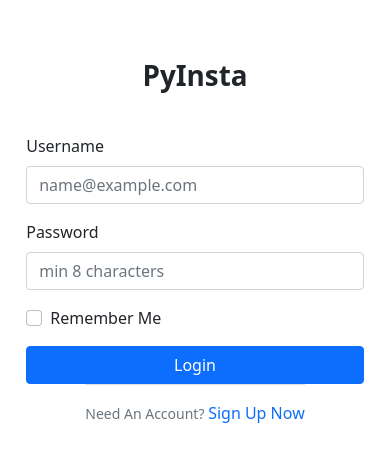
After one commit to ArmenG888/PyChat, a Django app: page /login/ in a window 390 px wide. The commit adds this page. Shown: the top 462 px of the page. Run offline with Django 4.2, Linux system fonts and the light colour scheme.

Commit message:
Added login

```diff
--- a/pychat/pychat/urls.py
+++ b/pychat/pychat/urls.py
@@ -14,9 +14,14 @@ Including another URLconf
     2. Add a URL to urlpatterns:  path('blog/', include('blog.urls'))
 """
 from django.contrib import admin
-from django.urls import path,include
+from django.urls import path, include
+from django.conf import settings
+from django.conf.urls.static import static
+from django.contrib.auth.views import LogoutView, LoginView
 
 urlpatterns = [
     path('admin/', admin.site.urls),
-    path('', include('message.urls'), name="message-home")
+    path('', include('message.urls'), name="message-home"),
+    path('login/', LoginView.as_view(template_name='users/login.html'), name='login'),
 ]
+urlpatterns += static(settings.MEDIA_URL, document_root=settings.MEDIA_ROOT)
--- /dev/null
+++ b/pychat/static/main.css
@@ -0,0 +1,63 @@
+.login{
+    margin-top: 10%;
+    display: flex;
+    align-items: center;
+    justify-content: center;
+    flex-direction: column;
+}
+.register{
+    margin-top: 5%;
+    display: flex;
+    align-items: center;
+    justify-content: center;
+    flex-direction: column;
+}
+.emailmargin{
+    margin-top:3%
+}
+.newlogininputdiv{
+    width: 50vw;
+}
+.registerbutton{
+    width: 60vw;
+}
+.newlogininput{
+    border-radius: 25px;
+    border-color: black;
+}
+@media only screen and (max-width: 750px)
+{
+    *{
+        font-size: 16px;
+    }
+    .login{
+        margin-top: 15%;
+        margin-bottom: 1%;
+        display: flex;
+        align-items: center;
+        justify-content: center;
+        flex-direction: column;
+    }
+    .register{
+        margin-top: 10%;
+        margin-bottom: 1%;
+        display: flex;
+        align-items: center;
+        justify-content: center;
+        flex-direction: column;
+    }
+    .newlogininputdiv{
+        height:100%;
+        width:40vh;
+    }
+    .registerbutton{
+        width:100%;
+    }
+    .emailmargin{
+        margin-top:10%
+    }
+    .newlogininput{
+        border-radius: 25px;
+        border-color: black;
+    }
+}
--- /dev/null
+++ b/pychat/users/templates/users/login.html
@@ -0,0 +1,52 @@
+<!DOCTYPE html>
+<html lang="en">
+<head>
+    <meta charset="UTF-8">
+    <meta http-equiv="X-UA-Compatible" content="IE=edge">
+    <meta name="viewport" content="width=device-width, initial-scale=1.0">
+    <link href='https://fonts.googleapis.com/css?family=Nunito' rel='stylesheet'>
+    <link rel="stylesheet" href="/static/main.css">
+    <link rel="stylesheet" href="/static/mainlight.css">
+    <link href="https://cdn.jsdelivr.net/npm/bootstrap@5.0.2/dist/css/bootstrap.min.css" rel="stylesheet" integrity="sha384-EVSTQN3/azprG1Anm3QDgpJLIm9Nao0Yz1ztcQTwFspd3yD65VohhpuuCOmLASjC" crossorigin="anonymous">
+
+    <title>PyChat Login</title>
+</head>
+<body>
+    {% if form.errors %}
+                <div class="alert alert-danger" role="alert">
+                  Your username and password didn't match. Please try again.
+                </div>
+      {% endif %}
+    <div class="login">
+        <h1 style="margin-left:25%;margin-right:25%;font-weight: bold;">PyInsta</h1>
+        {% if messages %}
+          {% for message in messages %}
+            <div class="alert alert-{{ message.tags }}">
+              {{ message }}
+            </div>
+          {% endfor %}
+        {% endif %}
+        <form method="POST">
+            {% csrf_token %}
+            <div class="mb-3 newlogininputdiv emailmargin">
+              <label for="username" class="form-label">Username</label>
+              <input type="username" class="form-control rounded" id="username" name="username" aria-describedby="emailHelp" placeholder="name@example.com">
+            </div>
+            <div class="mb-3 newlogininputdiv">
+              <label for="password" class="form-label">Password</label>
+              <input type="password" class="form-control rounded " id="password" name="password" placeholder="min 8 characters">
+            </div>
+            <div class="mb-3 form-check newlogininputdiv">
+              <input type="checkbox" class="form-check-input rounded" id="exampleCheck1">
+              <label class="form-check-label" for="exampleCheck1">Remember Me</label>
+            </div>
+            <button type="submit" class="btn btn-primary newlogininputdiv">Login</button>
+          </form>
+          <div class="border-top pt-3">
+            <small class="text-muted">
+                Need An Account? <a class="ml-2" style="text-decoration:none;"href="#">Sign Up Now</a>
+            </small>
+        </div>
+    </div>
+</body>
+</html>
--- a/pychat/users/views.py
+++ b/pychat/users/views.py
@@ -1,3 +0,0 @@
-from django.shortcuts import render
-
-# Create your views here.
```
Also changed, not shown: pychat/message/templates/message/base.html (added, +16 -0 lines), pychat/message/templates/message/dm.html (+3 -8 lines), pychat/message/templates/message/home.html (+3 -8 lines), pychat/pychat/settings.py (+8 -2 lines), pychat/db.sqlite3.
